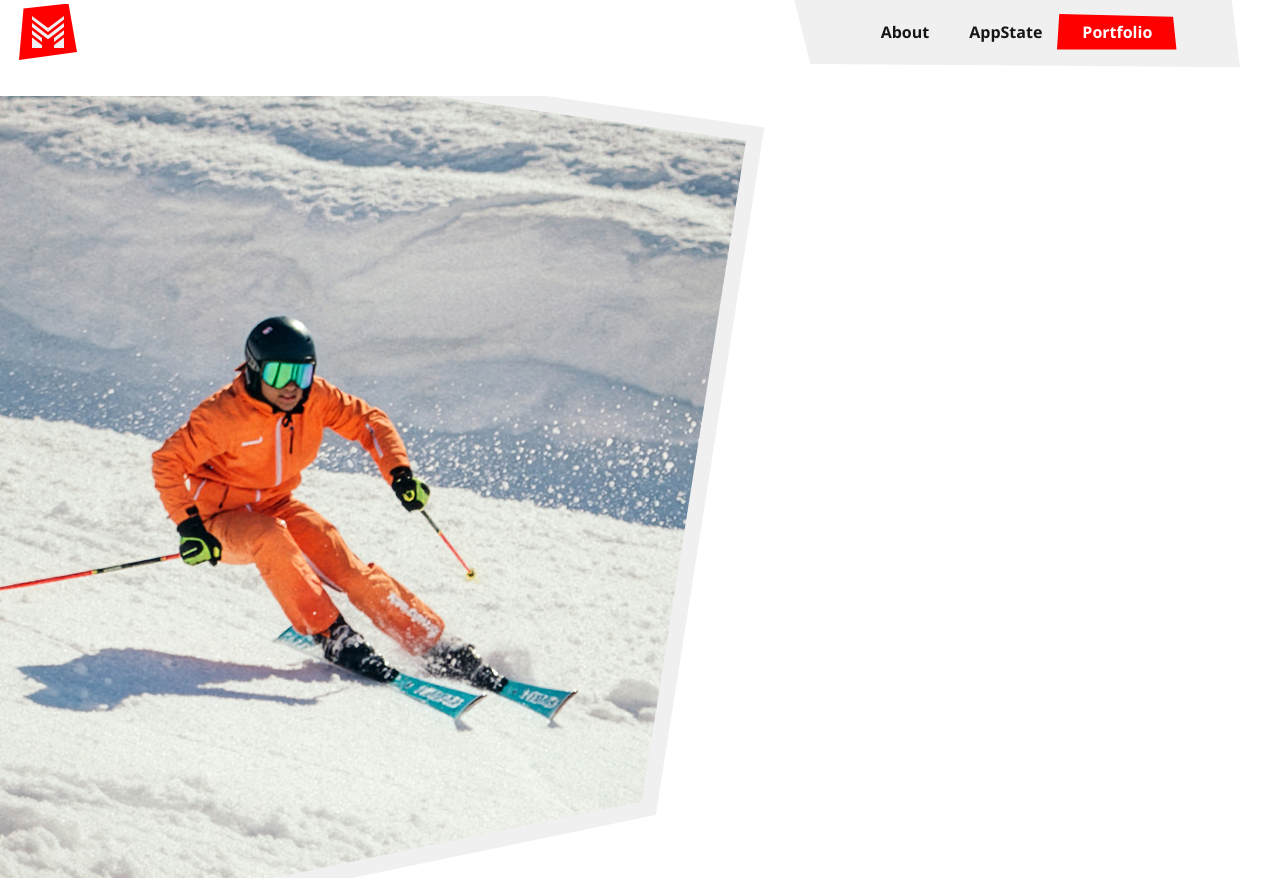
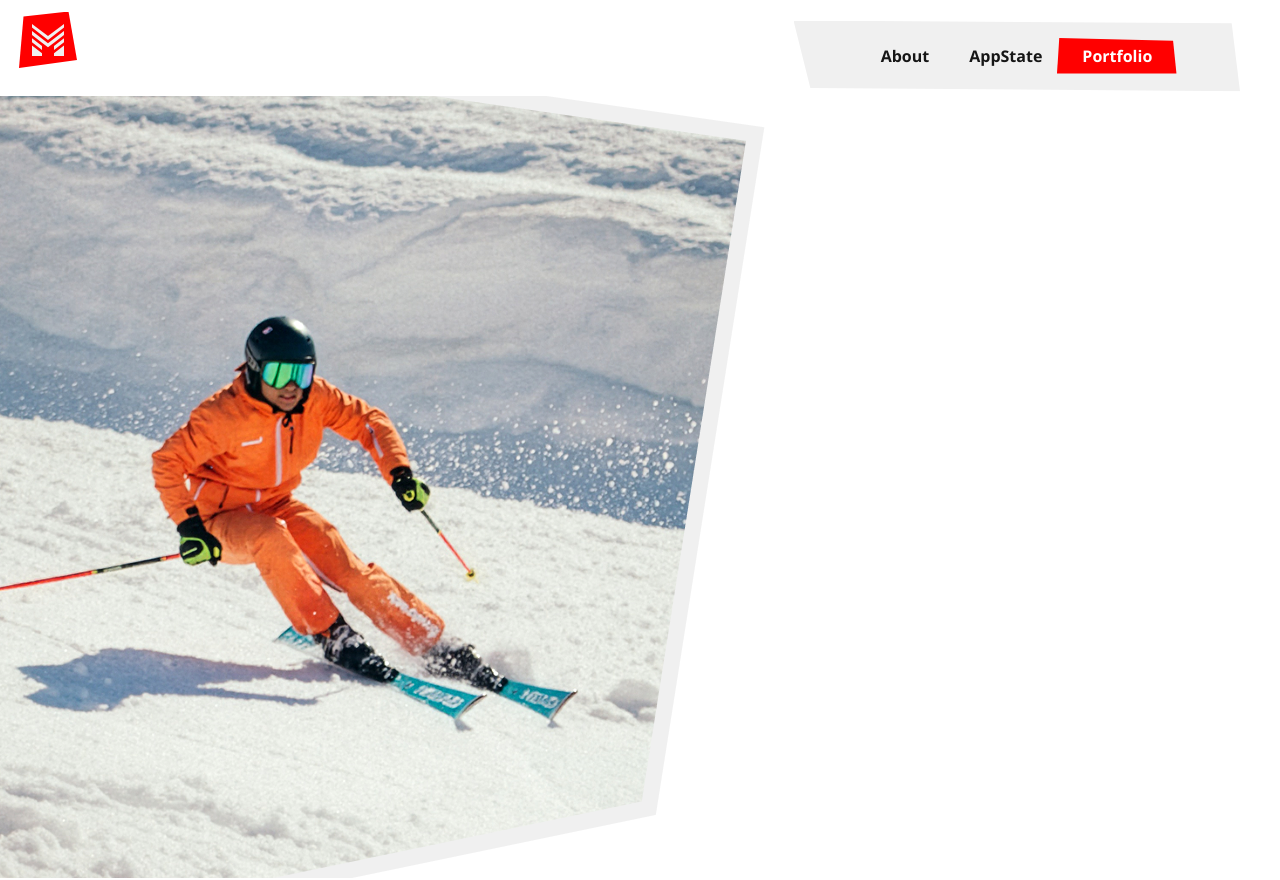
Before and after one commit to matteo-jacobs/portfolio, a React (Vite) app: page / in a window 1280 px wide. Built offline with nearby package versions, Linux system fonts and the light colour scheme.

Commit message:
start again

```diff
--- a/src/components/navigation.css
+++ b/src/components/navigation.css
@@ -253,7 +253,9 @@ nav.open .nav-toggle-line--bottom {
 
 /* Tablet: center everything, logo becomes "Home" text */
 @media (min-width: 576px) {
-
+  .nav-panel {
+    margin-top: 2rem;
+  }
 
   .important {
     color: #FFFFFF;
@@ -283,10 +285,6 @@ nav.open .nav-toggle-line--bottom {
 
 /* iPad only: plate behind the whole nav (Home + About + AppState + Portfolio) */
 @media (min-width: 576px) and (max-width: 991.98px) {
-  .nav-panel {
-    margin-top: 2rem;
-  }
-
   .nav-plate-ipad {
     display: block;
   }
```
